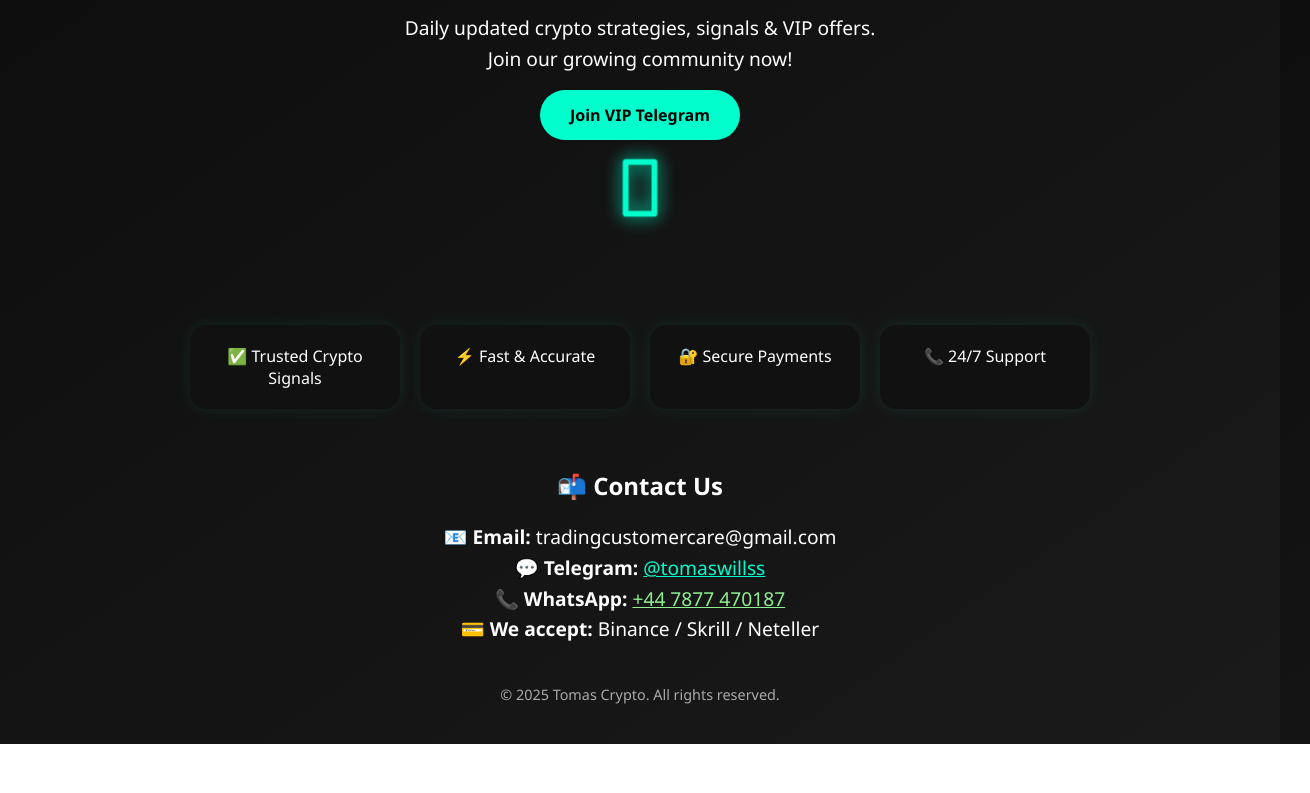
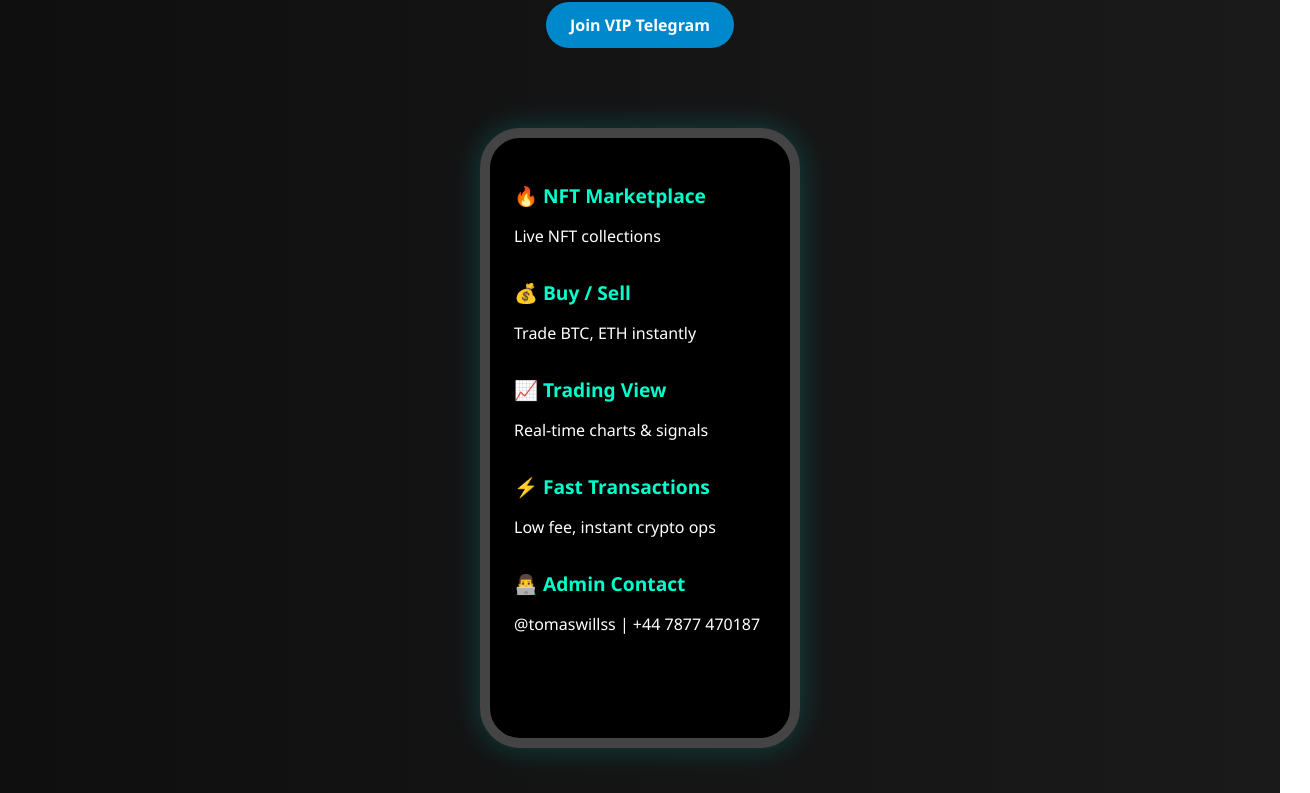
Before and after one commit to Tomascr3/crypto-site, a plain HTML site: page index.html in a window 1280 px wide. Shown: the part 158-951 px from the top of the page, 1310 px wide, since content can reach past the window. Before the commit the page ends 902 px from the top, so only its background shows below. Drawn offline with Linux system fonts and the light colour scheme.

Commit message:
Update index.html

```diff
--- a/index.html
+++ b/index.html
@@ -8,126 +8,118 @@
     body {
       margin: 0;
       font-family: 'Segoe UI', sans-serif;
-      background: linear-gradient(to bottom right, #0d0d0d, #1a1a1a);
-      color: #fff;
-      text-align: center;
+      background: linear-gradient(to right, #0f0f0f, #1a1a1a);
+      color: white;
+      overflow-x: hidden;
     }
 
     header {
-      padding: 60px 20px 30px;
+      text-align: center;
+      padding: 2rem;
     }
 
     h1 {
-      font-size: 2.8rem;
-      color: #00ffcc;
-      margin-bottom: 20px;
+      font-size: 2rem;
+      margin-bottom: 0.5rem;
     }
 
-    p {
-      font-size: 1.2rem;
-      max-width: 700px;
-      margin: 0 auto 30px;
-      line-height: 1.6;
+    a.btn {
+      display: inline-block;
+      margin-top: 10px;
+      background-color: #0088cc;
+      color: white;
+      padding: 12px 24px;
+      border-radius: 30px;
+      text-decoration: none;
+      font-weight: bold;
     }
 
-    .btn {
-      background: #00ffcc;
-      color: #000;
-      padding: 14px 30px;
-      font-size: 1rem;
-      border: none;
-      border-radius: 30px;
-      font-weight: bold;
-      cursor: pointer;
-      text-decoration: none;
-      transition: all 0.3s ease;
+    .phone-wrapper {
+      display: flex;
+      justify-content: center;
+      align-items: center;
+      margin: 3rem 0;
     }
 
-    .btn:hover {
-      background: #00ccaa;
+    .phone {
+      width: 300px;
+      height: 600px;
+      background: #000;
+      border: 10px solid #444;
+      border-radius: 40px;
+      box-shadow: 0 0 30px rgba(0, 255, 255, 0.2);
+      overflow: hidden;
     }
 
-    .features {
-      display: grid;
-      grid-template-columns: repeat(auto-fit, minmax(200px, 1fr));
-      gap: 20px;
-      padding: 40px 20px;
-      max-width: 900px;
-      margin: 0 auto;
+    .screen {
+      height: 100%;
+      overflow-y: auto;
+      padding: 1.5rem;
     }
 
-    .feature-box {
-      background: #111;
-      padding: 20px;
-      border-radius: 16px;
-      box-shadow: 0 0 15px rgba(0, 255, 204, 0.1);
+    .section {
+      margin-bottom: 2rem;
+    }
+
+    .section h3 {
+      font-size: 1.2rem;
+      margin-bottom: 0.3rem;
+      color: #00ffcc;
     }
 
     footer {
-      margin-top: 40px;
+      text-align: center;
+      padding: 1rem;
       font-size: 0.9rem;
-      color: #aaa;
-      padding-bottom: 40px;
+      color: #888;
     }
 
-    /* Mobile Icon Animation */
-    .mobile-icon {
-      margin: 30px auto;
-      animation: pulse 2s infinite;
-      filter: drop-shadow(0 0 8px #00ffcc);
+    /* Scrollbar styling */
+    .screen::-webkit-scrollbar {
+      width: 6px;
     }
-
-    @keyframes pulse {
-      0% {
-        transform: scale(1);
-        opacity: 0.9;
-      }
-      50% {
-        transform: scale(1.08);
-        opacity: 1;
-      }
-      100% {
-        transform: scale(1);
-        opacity: 0.9;
-      }
+    .screen::-webkit-scrollbar-thumb {
+      background: #00ffaa;
+      border-radius: 6px;
     }
   </style>
 </head>
 <body>
-
   <header>
     <h1>🚀 Tomas Crypto Signals</h1>
-    <p>Daily updated crypto strategies, signals & VIP offers.<br>Join our growing community now!</p>
-    <a href="https://t.me/tomaswillss" target="_blank" class="btn">Join VIP Telegram</a>
-
-    <!-- Mobile Icon -->
-    <div class="mobile-icon">
-      <svg xmlns="http://www.w3.org/2000/svg" width="64" height="64" fill="#00ffcc" viewBox="0 0 24 24">
-        <path d="M7 2C6.44772 2 6 2.44772 6 3V21C6 21.5523 6.44772 22 7 22H17C17.5523 22 18 21.5523 18 21V3C18 2.44772 17.5523 2 17 2H7ZM8 4H16V20H8V4Z"/>
-      </svg>
-    </div>
+    <p>Daily updated crypto strategies, VIP offers & trusted signals.</p>
+    <a class="btn" href="https://t.me/tomaswillss" target="_blank">Join VIP Telegram</a>
   </header>
 
-  <section class="features">
-    <div class="feature-box">✅ Trusted Crypto Signals</div>
-    <div class="feature-box">⚡ Fast & Accurate</div>
-    <div class="feature-box">🔐 Secure Payments</div>
-    <div class="feature-box">📞 24/7 Support</div>
-  </section>
-
-  <section>
-    <h2>📬 Contact Us</h2>
-    <p>
-      📧 <strong>Email:</strong> tradingcustomercare@gmail.com<br>
-      💬 <strong>Telegram:</strong> <a href="https://t.me/tomaswillss" target="_blank" style="color:#00ffcc;">@tomaswillss</a><br>
-      📞 <strong>WhatsApp:</strong> <a href="https://wa.me/447877470187" target="_blank" style="color:lightgreen;">+44 7877 470187</a><br>
-      💳 <strong>We accept:</strong> Binance / Skrill / Neteller
-    </p>
-  </section>
+  <div class="phone-wrapper">
+    <div class="phone">
+      <div class="screen">
+        <div class="section">
+          <h3>🔥 NFT Marketplace</h3>
+          <p>Live NFT collections</p>
+        </div>
+        <div class="section">
+          <h3>💰 Buy / Sell</h3>
+          <p>Trade BTC, ETH instantly</p>
+        </div>
+        <div class="section">
+          <h3>📈 Trading View</h3>
+          <p>Real-time charts & signals</p>
+        </div>
+        <div class="section">
+          <h3>⚡ Fast Transactions</h3>
+          <p>Low fee, instant crypto ops</p>
+        </div>
+        <div class="section">
+          <h3>👨‍💻 Admin Contact</h3>
+          <p>@tomaswillss | +44 7877 470187</p>
+        </div>
+      </div>
+    </div>
+  </div>
 
   <footer>
-    © 2025 Tomas Crypto. All rights reserved.
+    © 2025 Tomas Crypto Signals. All rights reserved.
   </footer>
-
 </body>
 </html>
```
